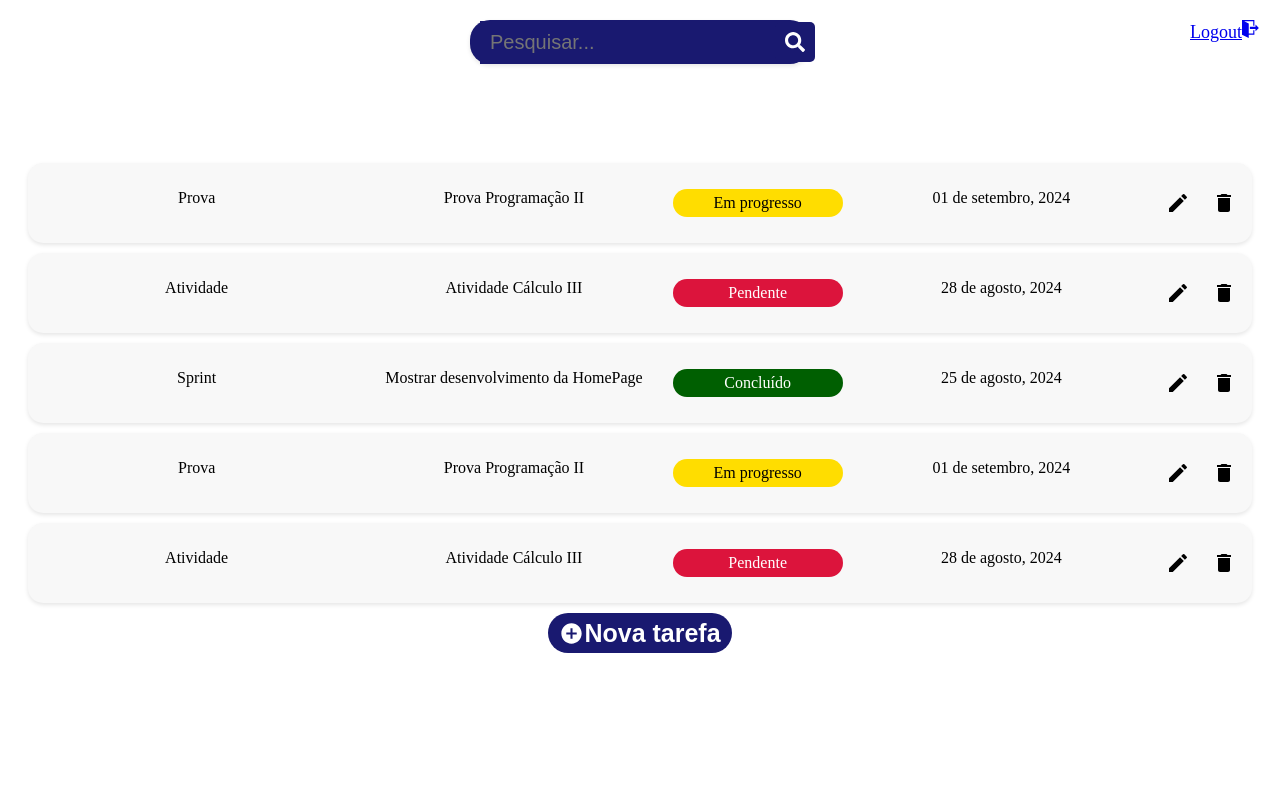
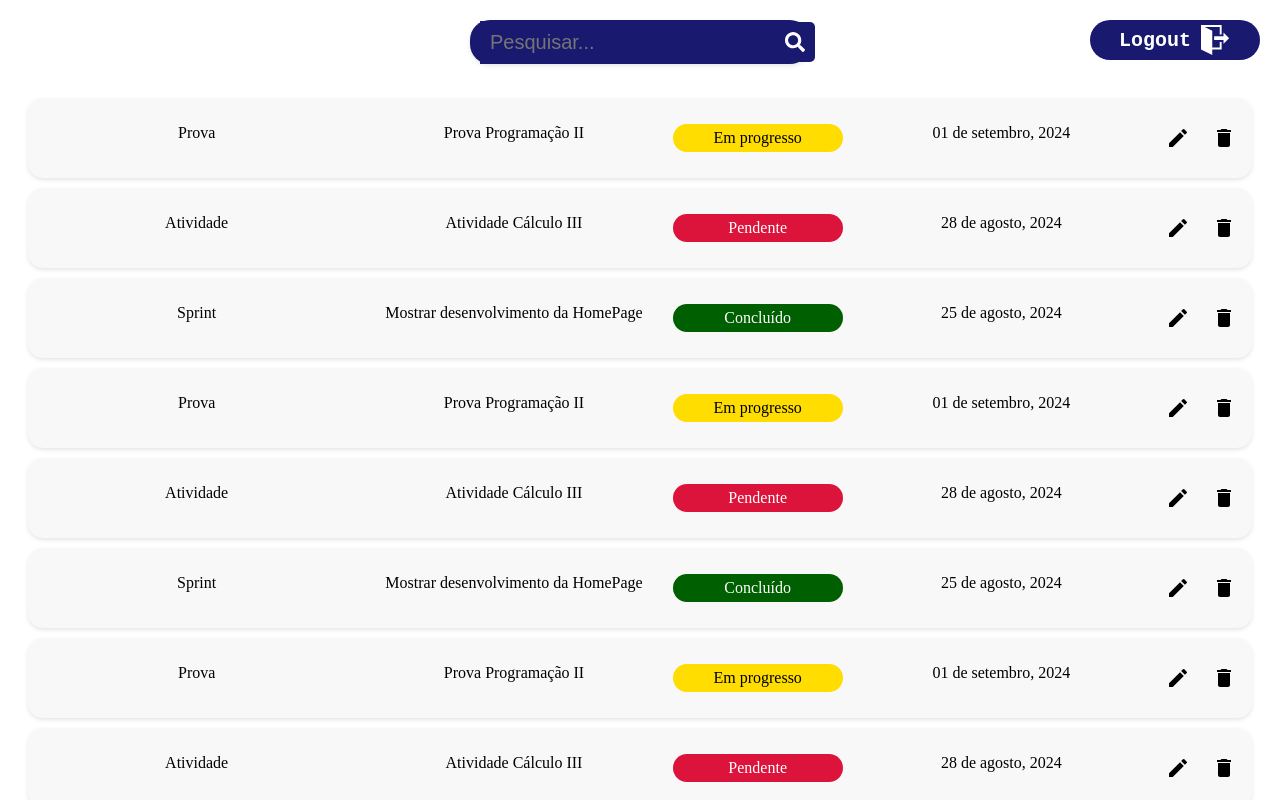
Before and after one commit to MikaelAlvez/Gerenciamento-de-tarefas, a Next.js app in the folder frontend/: page /ListTasks in a window 1280 px wide. Shown: the top 800 px of the page. Built offline with nearby package versions, Linux system fonts and the light colour scheme.

Commit message:
feat: responsive ListTasks

```diff
--- a/frontend/src/pages/ListTasks/ListTasks.module.css
+++ b/frontend/src/pages/ListTasks/ListTasks.module.css
@@ -14,9 +14,29 @@
   right: 20px;
   display: flex;
   align-items: center;
-    gap: 5px;
+  gap: 10px;
   cursor: pointer;
-    font-size: 18px;
+}
+
+.logout button {
+  display: flex;
+  align-items: center;
+  border: none;
+  font-family: 'Courier New', Courier, monospace;
+  font-size: 20px;
+  width: 170px;
+  color: white;
+  cursor: pointer;
+}
+
+.logout svg {
+  font-size: 30px;
+  margin-left: 10px;
+  vertical-align: middle;
+}
+
+.layout{
+  margin-bottom: 70px;
 }
 
 .source {
@@ -38,3 +58,96 @@
   width: 100%;
   margin: 10px 0;
 }
+
+@media (max-width: 810px) {
+  .logout {
+    top: 15px;
+    right: 15px;
+  }
+
+  .logout button {
+    display: none;
+  }
+
+  .logout svg {
+    font-size: 28px;
+  }
+
+  .source {
+    width: 90%;
+  }
+
+  .taskCards {
+    margin: 5px 0;
+  }
+}
+
+@media (max-width: 768px) {
+  .logout {
+    top: 10px;
+    right: 10px;
+  }
+
+  .logout button {
+    display: none;
+  }
+
+  .logout svg {
+    font-size: 24px;
+  }
+
+  .source {
+    width: 95%;
+  }
+
+  .taskCards {
+    margin: 10px 0;
+  }
+}
+
+@media (max-width: 480px) {
+  .logout {
+    top: 5px;
+    right: 5px;
+  }
+
+  .logout button {
+    display: none;
+  }
+
+  .logout svg {
+    font-size: 20px;
+  }
+
+  .source {
+    width: 100%;
+  }
+
+  .taskCards {
+    margin: 10px 0;
+  }
+}
+
+@media (max-width: 360px) {
+  .logout {
+    top: 5px;
+    right: 5px;
+    font-size: 12px;
+  }
+
+  .logout button {
+    display: none;
+  }
+
+  .logout svg {
+    font-size: 18px;
+  }
+
+  .source {
+    width: 100%;
+  }
+
+  .taskCards {
+    margin: 5px 0;
+  }
+}
--- a/frontend/src/pages/ListTasks/index.tsx
+++ b/frontend/src/pages/ListTasks/index.tsx
@@ -10,8 +10,12 @@ import Link from 'next/link';
 export default function ListTasks() {
   const router = useRouter();
 
-  const handleLoginRedirect = () => {
+  const handleNewTaskRedirect = () => {
     router.push('/NewTask');
+  };
+
+  const handleHomeRedirect = () => {
+    router.push('/');
   };
 
   const tasks = [
@@ -20,17 +24,26 @@ export default function ListTasks() {
     {titleTask: 'Sprint', description: 'Mostrar desenvolvimento da HomePage', status: 'Concluído', date: '25 de agosto, 2024'},
     {titleTask: 'Prova', description: 'Prova Programação II', status: 'Em progresso', date: '01 de setembro, 2024'},
     {titleTask: 'Atividade', description: 'Atividade Cálculo III', status: 'Pendente', date: '28 de agosto, 2024'},
-  ];
+    {titleTask: 'Sprint', description: 'Mostrar desenvolvimento da HomePage', status: 'Concluído', date: '25 de agosto, 2024'},
+    {titleTask: 'Prova', description: 'Prova Programação II', status: 'Em progresso', date: '01 de setembro, 2024'},
+    {titleTask: 'Atividade', description: 'Atividade Cálculo III', status: 'Pendente', date: '28 de agosto, 2024'},
+    {titleTask: 'Sprint', description: 'Mostrar desenvolvimento da HomePage', status: 'Concluído', date: '25 de agosto, 2024'},
+    {titleTask: 'Prova', description: 'Prova Programação II', status: 'Em progresso', date: '01 de setembro, 2024'},
+    {titleTask: 'Atividade', description: 'Atividade Cálculo III', status: 'Pendente', date: '28 de agosto, 2024'},
+    {titleTask: 'Sprint', description: 'Mostrar desenvolvimento da HomePage', status: 'Concluído', date: '25 de agosto, 2024'},
+  ]
 
   return (
     <div className={styles.container}>
-      <div className={styles.logout}>
-        <Link href={'/'}>
-          Logout
-          <ImExit/>
-        </Link>
+      <div className={styles.layout}>
+        <div className={styles.logout}>
+          <Button onClick={handleHomeRedirect}>
+            Logout
+            <ImExit/>
+          </Button>
+        </div>
       </div>
-      <div className={styles.source}>
+        <div className={styles.source}>
         <Source/>
       </div>
       {tasks.map((task, index) => (
@@ -42,7 +55,7 @@ export default function ListTasks() {
           date={task.date}
         />
       ))}
-        <Button onClick={handleLoginRedirect}>
+        <Button onClick={handleNewTaskRedirect}>
           <IoMdAddCircle />
           Nova tarefa
         </Button>
```
Lines whose indentation alone changed are shown as unchanged.
